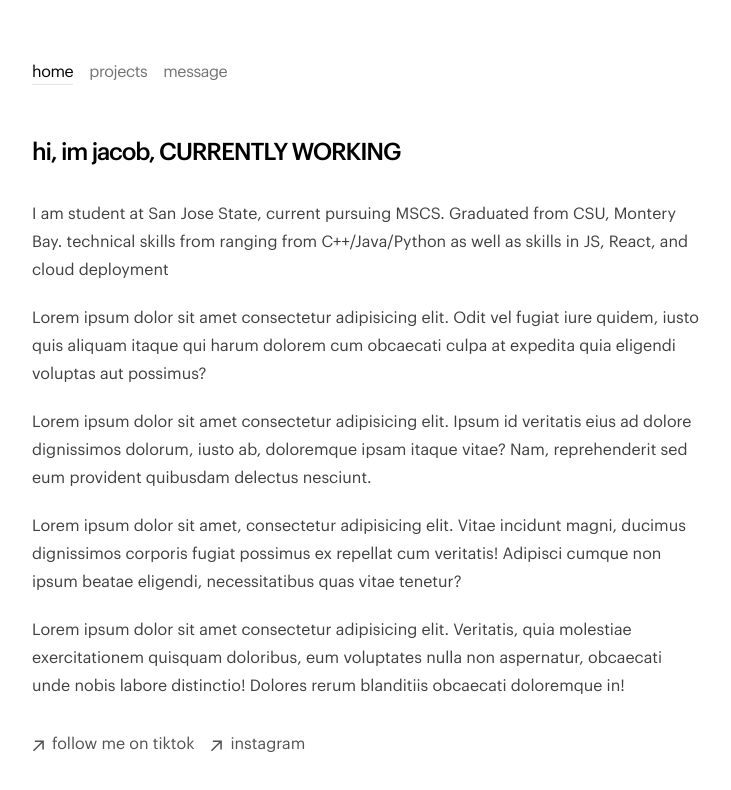
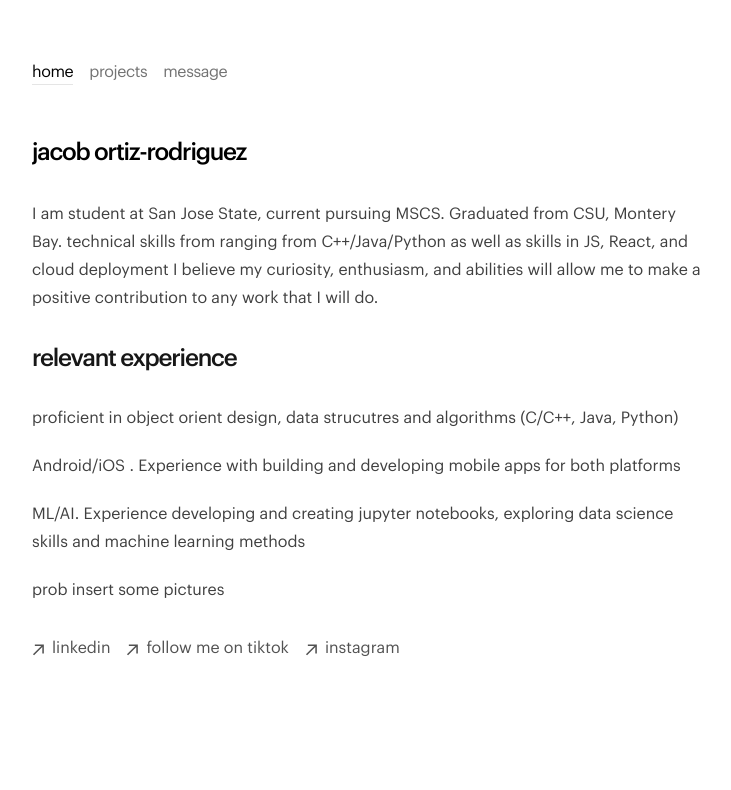
Before and after one commit to jacobortiz/jacob-app-latest, a Next.js app: page / in a window 1280 px wide. Shown: the top 790 px of the page, without its empty margins (272-1003 px from the left). Built offline with nearby package versions, Linux system fonts and the light colour scheme.

Commit message:
adding more details on landing page;

```diff
--- a/app/page.tsx
+++ b/app/page.tsx
@@ -86,7 +86,7 @@ export default function Page() {
   return (
     <section>
       <h1 className='font-bold text-2xl mb-8 tracking-tighter'>
-        hi, im jacob, CURRENTLY WORKING
+        jacob ortiz-rodriguez
       </h1>
 
       <p className="prose prose-neutral dark:prose-invert">
@@ -94,43 +94,53 @@ export default function Page() {
         Graduated from CSU, Montery Bay.
         technical skills from ranging from C++/Java/Python
         as well as skills in JS, React, and cloud deployment
+        I believe my
+        curiosity, enthusiasm, and abilities will allow me to make a positive
+        contribution to any work that I will do.
       </p>
 
+      <div className="prose prose-neutral dark:prose-invert">
+        <h1 className='font-bold text-2xl mb-8 tracking-tighter'>
+          relevant experience
+        </h1>
+      </div>
 
       <div className="prose prose-neutral dark:prose-invert">
         <p>
-          Lorem ipsum dolor sit amet consectetur adipisicing elit. Odit vel fugiat iure quidem, iusto quis aliquam itaque qui harum dolorem cum obcaecati culpa at expedita quia eligendi voluptas aut possimus?
-        </p>
-      </div>
-
-      {/* <div className="my-8 flex flex-col sm:flex-row space-x-0 sm:space-x-4 space-y-4 sm:space-y-0 w-full">
-        <ChannelLink
-          image={avatar}
-          name="@jakey"
-          subscribers={leerobSubscribers.toLocaleString()}
-          link="https://www.youtube.com/@jakey"
-        />
-      </div> */}
-
-      <div className="prose prose-neutral dark:prose-invert">
-        <p>
-          Lorem ipsum dolor sit amet consectetur adipisicing elit. Ipsum id veritatis eius ad dolore dignissimos dolorum, iusto ab, doloremque ipsam itaque vitae? Nam, reprehenderit sed eum provident quibusdam delectus nesciunt.
+          proficient in object orient design, data strucutres and algorithms (C/C++, Java, Python)
         </p>
       </div>
 
       <div className="prose prose-neutral dark:prose-invert">
         <p>
-          Lorem ipsum dolor sit amet, consectetur adipisicing elit. Vitae incidunt magni, ducimus dignissimos corporis fugiat possimus ex repellat cum veritatis! Adipisci cumque non ipsum beatae eligendi, necessitatibus quas vitae tenetur?
+          Android/iOS . Experience with building and developing mobile apps for both platforms
         </p>
       </div>
 
       <div className="prose prose-neutral dark:prose-invert">
         <p>
-          Lorem ipsum dolor sit amet consectetur adipisicing elit. Veritatis, quia molestiae exercitationem quisquam doloribus, eum voluptates nulla non aspernatur, obcaecati unde nobis labore distinctio! Dolores rerum blanditiis obcaecati doloremque in!
+          ML/AI. Experience developing and creating jupyter notebooks, exploring data science skills and machine learning methods
+        </p>
+      </div>
+
+      <div className="prose prose-neutral dark:prose-invert">
+        <p>
+          prob insert some pictures
         </p>
       </div>
 
       <ul className="flex flex-col md:flex-row mt-8 space-x-0 md:space-x-4 space-y-2 md:space-y-0 font-sm text-neutral-600 dark:text-neutral-300">
+      <li>
+          <a
+            className="flex items-center hover:text-neutral-800 dark:hover:text-neutral-100 transition-all"
+            rel="noopener noreferrer"
+            target="_blank"
+            href="https://www.linkedin.com/in/jacobortiz99/"
+          >
+            <ArrowIcon />
+            <p className="h-7 ml-2">linkedin</p>
+          </a>
+        </li>
         <li>
           <a
             className="flex items-center hover:text-neutral-800 dark:hover:text-neutral-100 transition-all"
```
Also changed, not shown: app/message/button.tsx (+0 -25 lines).
